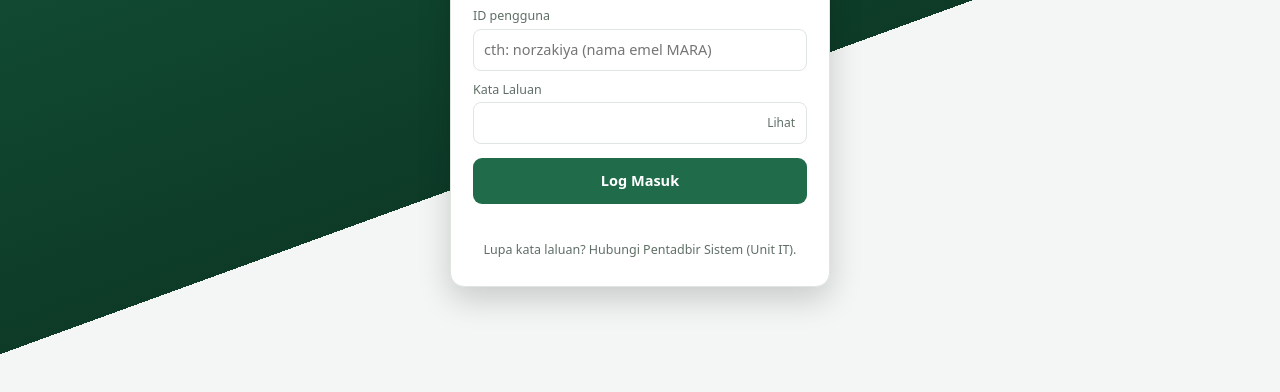
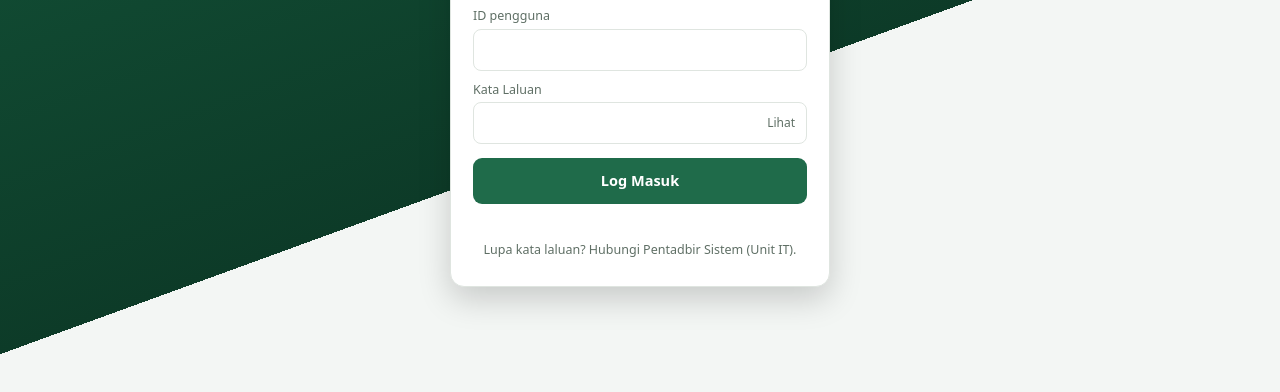
Before and after one commit to mrsmarau200-hue/ejawatankuasa-mrsm, a plain HTML site: page index.html in a window 1280 px wide. Shown: the part 342-734 px from the top of the page. Drawn offline with Linux system fonts and the light colour scheme.

Commit message:
Buang contoh dalam medan ID log masuk
Co-Authored-By: Claude Opus 5.5 <noreply@anthropic.com>
Claude-Session: https://claude.ai/code/session_012BJjqWcpniQcCtQpGRHj48

```diff
--- a/index.html
+++ b/index.html
@@ -186,7 +186,7 @@ table.tkb{border-collapse:collapse;width:100%;table-layout:fixed;font-size:10.5p
 <section id="vLogin" class="auth hide">
   <div class="card">
     <div class="top" style="position:static;border:0;display:block;text-align:center"><img class="lgo" src="logo.png" alt="Logo"><h1 style="margin-top:8px">e-Jawatankuasa</h1><p>MRSM Arau · Sila log masuk untuk teruskan</p></div>
-    <label for="lid">ID pengguna</label><input id="lid" autocomplete="username" autocapitalize="off" spellcheck="false" placeholder="cth: norzakiya (nama emel MARA)">
+    <label for="lid">ID pengguna</label><input id="lid" autocomplete="username" autocapitalize="off" spellcheck="false">
     <label for="lpw">Kata Laluan</label><div class="pw"><input id="lpw" type="password" autocomplete="current-password"><button type="button" data-eye="lpw">Lihat</button></div>
     <button class="btn full" id="bLogin">Log Masuk</button>
     <div class="msg" id="lerr"></div>
```
